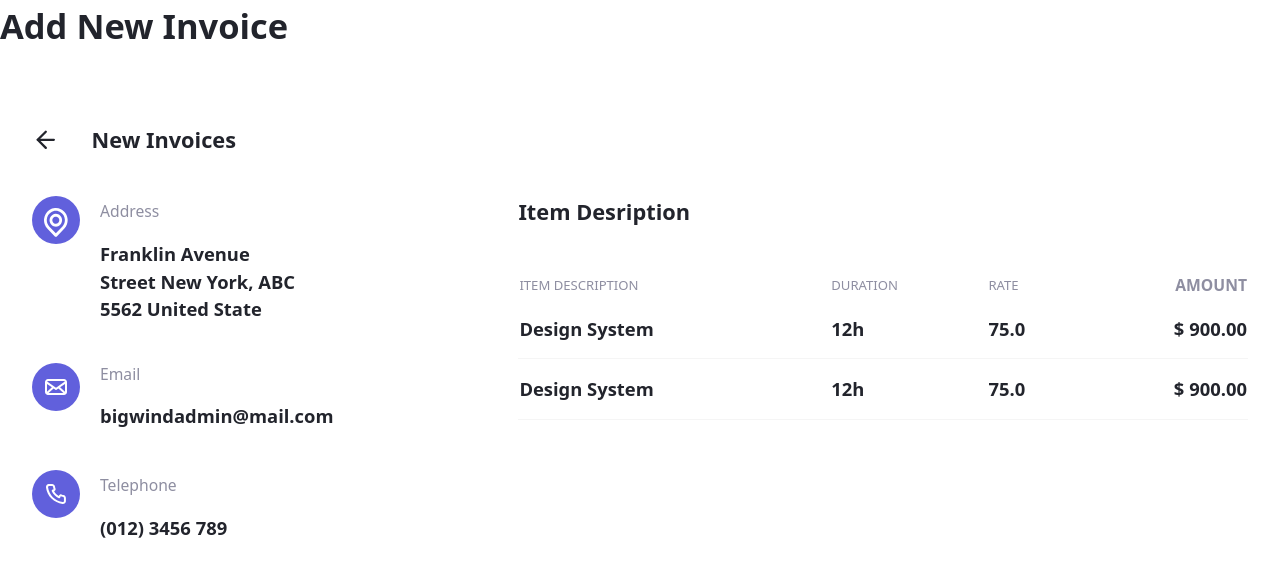
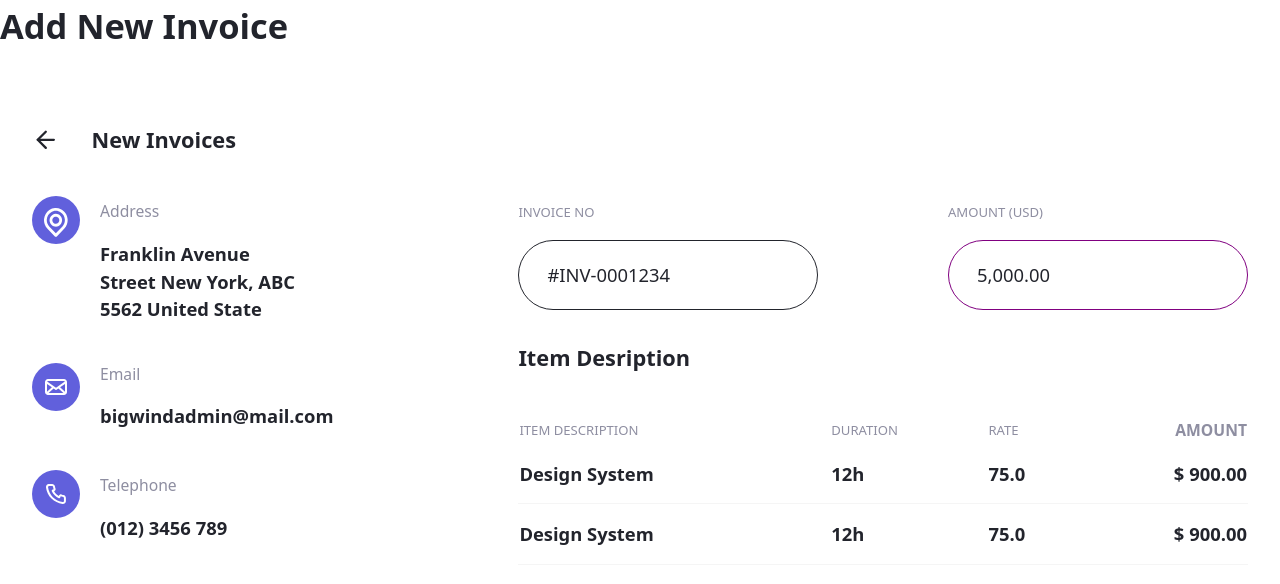
Before and after one commit to ratnov2/broker, a Next.js app: page /add-new-invoice in a window 1280 px wide. Shown: the top 584 px of the page. Built offline with nearby package versions, Linux system fonts and the light colour scheme.

Commit message:
Feat (add-new-invoice): create Invoice Data

```diff
--- /dev/null
+++ b/app/components/add-new-invoice/InvoiceData.jsx
@@ -0,0 +1,17 @@
+
+const InvoiceData = () => {
+	return (
+		<div className='flex justify-between mb-8'>
+			<div>
+				<span className='text-gray text-xs text-right'>INVOICE NO</span>
+				<div className='mt-4 border py-5 px-7 w-[300px] rounded-[40px]'>#INV-0001234</div>
+			</div>
+			<div>
+				<span className='text-gray text-xs text-right'>AMOUNT (USD)</span>
+				<div className='mt-4 border py-5 px-7 w-[300px] rounded-[40px] border-[purple]'>5,000.00</div>
+			</div>
+		</div>
+	);
+};
+
+export default InvoiceData;
--- a/pages/add-new-invoice.tsx
+++ b/pages/add-new-invoice.tsx
@@ -2,6 +2,7 @@ import { FC } from 'react'
 import { FiArrowLeft } from 'react-icons/fi'
 
 import ClientContact from '@/components/add-new-invoice/ClientContact'
+import InvoiceData from '@/components/add-new-invoice/InvoiceData'
 import ItemDescription from '@/components/add-new-invoice/ItemDescription'
 
 const AddNewInvoice: FC = () => {
@@ -18,6 +19,7 @@ const AddNewInvoice: FC = () => {
 						<ClientContact />
 					</div>
 					<div className='w-3/5'>
+						<InvoiceData />
 						<ItemDescription />
 					</div>
 				</div>
```
